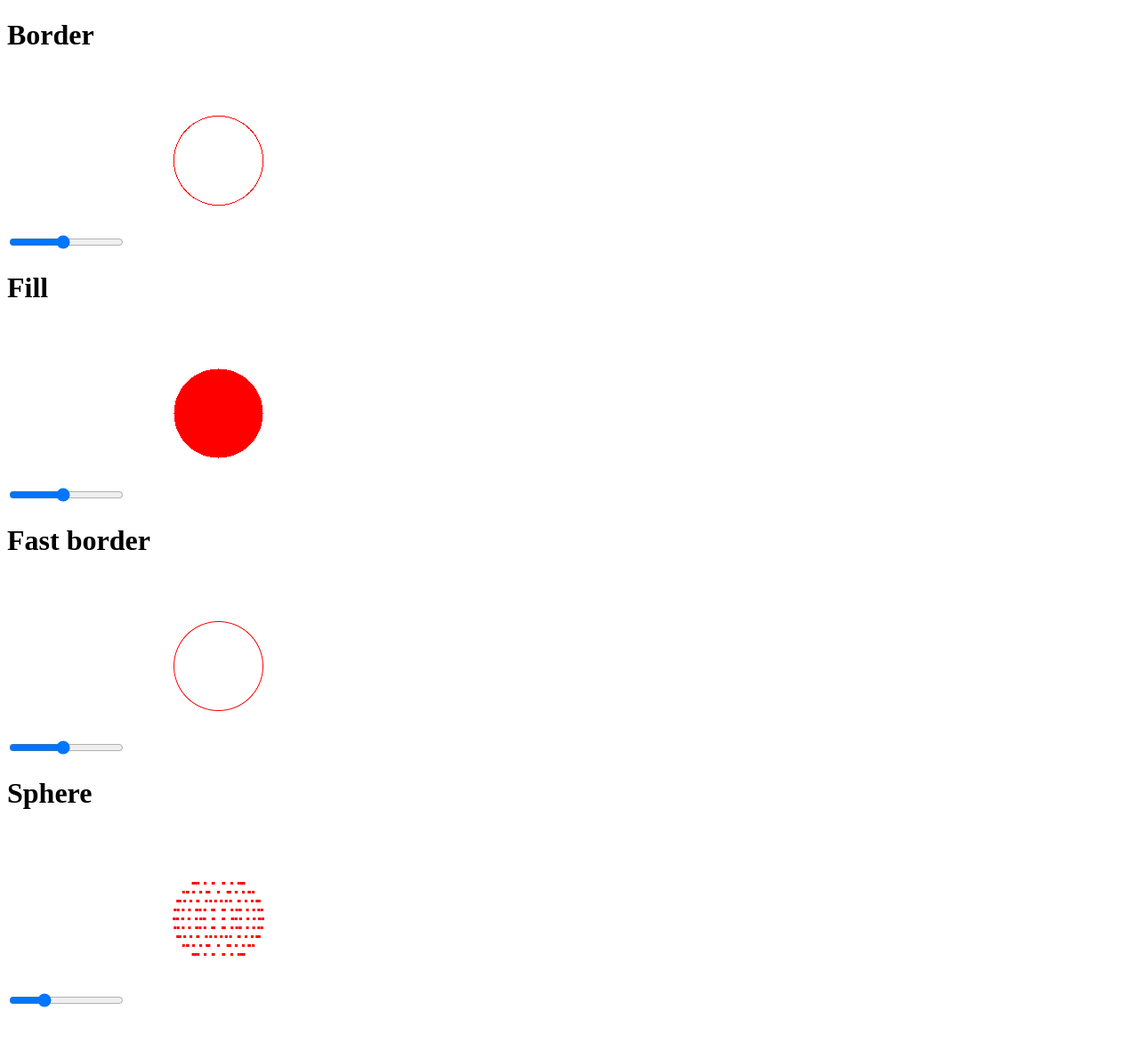
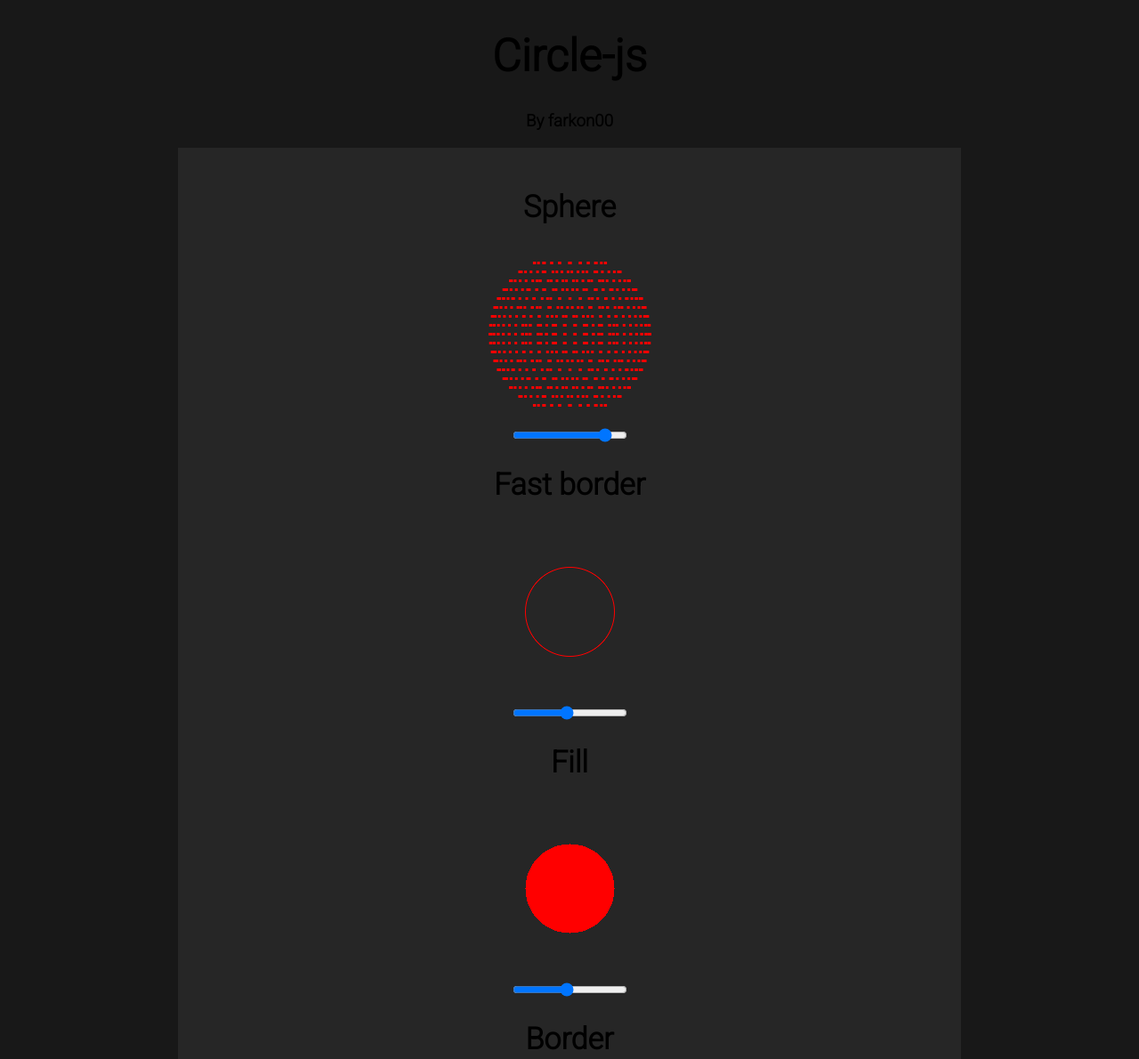
Before and after one commit to farkon00/circle-js, a website: page index.html in a window 1280 px wide. Shown: the top 1190 px of the page at 89% size. Drawn offline with Linux system fonts and the light colour scheme.

Commit message:
Changed default sphere value, styles added

```diff
--- a/index.html
+++ b/index.html
@@ -4,26 +4,33 @@
     <meta charset="UTF-8">
     <meta http-equiv="X-UA-Compatible" content="IE=edge">
     <meta name="viewport" content="width=device-width, initial-scale=1.0">
-    <title>Circle</title>
+    <link rel="stylesheet" href="styles.css">
+    <!--Google fonts-->
+    <link rel="preconnect" href="https://fonts.googleapis.com">
+    <link rel="preconnect" href="https://fonts.gstatic.com" crossorigin>
+    <link href="https://fonts.googleapis.com/css2?family=Roboto:wght@300&display=swap" rel="stylesheet">
+    <title>Circle-js</title>
 </head>
 <body>
-    <h1>Border</h1>
-    <input type="range" id="radius_border" min="10" max="95" value="50">
-    <canvas id="circle_border" width="200" height="200"></canvas><br>
+    <h1 id="title">Circle-js</h1>
+    <h3>By farkon00</h3>
+    <div id="main">
+        <h1 class="category">Sphere</h1>
+        <canvas id="circle_sphere" width="200" height="200"></canvas><br>
+        <input type="range" id="radius_sphere" min="3" max="10" value="9">
 
-    <h1>Fill</h1>
-    <input type="range" id="radius_fill" min="10" max="95" value="50">
-    <canvas id="circle_fill" width="200" height="200"></canvas><br>
+        <h1 class="category">Fast border</h1>
+        <canvas id="circle_fborder" width="200" height="200"></canvas><br>
+        <input type="range" id="radius_fborder" min="10" max="95" value="50">
 
-    <h1>Fast border</h1>
-    <input type="range" id="radius_fborder" min="10" max="95" value="50">
-    <canvas id="circle_fborder" width="200" height="200"></canvas><br>
+        <h1 class="category">Fill</h1>
+        <canvas id="circle_fill" width="200" height="200"></canvas><br>
+        <input type="range" id="radius_fill" min="10" max="95" value="50">
 
-    <h1>Sphere</h1>
-    <input type="range" id="radius_sphere" min="3" max="10" value="5">
-    <canvas id="circle_sphere" width="200" height="200"></canvas><br>
-
-    <canvas id="test" width="400" height="400"></canvas><br>
+        <h1 class="category">Border</h1>
+        <canvas id="circle_border" width="200" height="200"></canvas><br>
+        <input type="range" id="radius_border" min="10" max="95" value="50">
+    </div>
 
     <script src="index.js"></script>
 </body>
--- a/index.js
+++ b/index.js
@@ -97,4 +97,4 @@ sslider.addEventListener("change", function (e) { return renderSphere(Number(ssl
 renderBorder(50);
 renderFill(50);
 renderFBorder(50);
-renderSphere(5);
+renderSphere(9);
--- a/index.ts
+++ b/index.ts
@@ -113,4 +113,4 @@ sslider.addEventListener("change", (e) => renderSphere(Number(sslider.value)))
 renderBorder(50)
 renderFill(50)
 renderFBorder(50)
-renderSphere(5)
+renderSphere(9)
--- /dev/null
+++ b/styles.css
@@ -0,0 +1,19 @@
+body {
+    background-color: #181818;
+    padding: 0 15vw;
+    text-align: center;
+    font-family: 'Roboto';
+}
+
+#main {
+    padding: 3vh 0;
+    background-color: #262626;
+}
+
+#title {
+    font-size: 50px;
+}
+
+.category {
+    font-size: 34px;
+}
```
